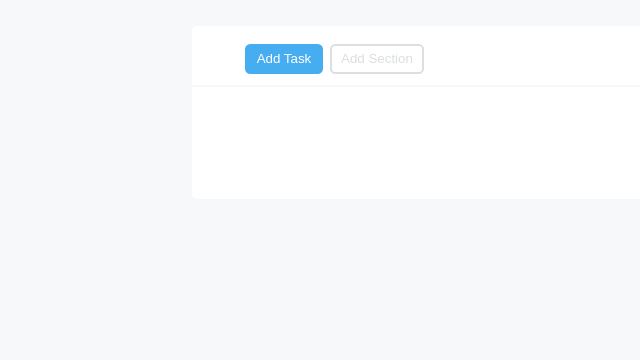
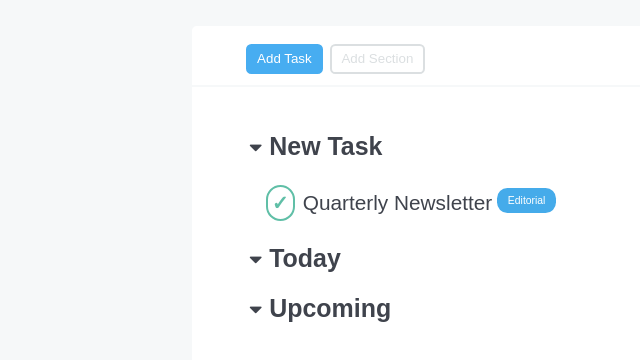
Before and after one commit to Francesco-Rapetti/html-css-toboolist, a plain HTML site: page index.html in a window 1280 px wide. Shown: the part 118-478 px from the top of the page, without its empty margins (0-640 px from the left). Drawn offline with Linux system fonts and the light colour scheme.

Commit message:
implements checklist and tags

```diff
--- a/css/style.css
+++ b/css/style.css
@@ -42,7 +42,6 @@ button {
     text-decoration: none;
     transition-duration: 0.4s;
     cursor: pointer;
-    border-style: initial;
     border: 2px solid #DBDFE1;
 }
 
@@ -50,12 +49,11 @@ button {
     background-color: #47ADF1;
     border: 2px solid #47ADF1;
     color: white;
-    /* box-shadow: 0 12px 16px 0 rgba(0,0,0,0.24), 0 17px 50px 0 rgba(0,0,0,0.19); */
 }
 
 #button1 {
     border: 2px solid #47ADF1;
-    margin-left: 4em;
+    margin-left: 6%;
     color: white;
     background-color: #47ADF1;
 }
@@ -71,9 +69,91 @@ button {
 }
 
 section:not(.buttonscontainer) {
-    padding: 3em;
+    padding: 1.5em 6%;
 }
 
 ul {
-    list-style-type: none;
+    color: #3F434C;
+    list-style-type: "\f0d7";
+    font-family: 'FontAwesome';
+    padding-left: 1em;
 }
+
+li {
+    font-size: 1.3em;
+}
+
+li span {
+    font-size: 0.8em;
+}
+
+h2 {
+    font-family: sans-serif;
+    padding-left: 0.3em;
+}
+
+input[type="checkbox"] {
+    appearance: none;
+    /* height: 2em;
+    width: 2em; */
+    border: 2px solid #eb5c53;
+    border-radius: 2em;
+    padding: 0.3em;
+    cursor: pointer;
+    outline: none;
+    display: inline;
+    align-items: center;
+    justify-content: center;
+}
+
+/* cross */
+input[type="checkbox"]:before {
+    content: "\2717";
+    font-weight: 900;
+    color: #eb5c53;
+    font-size: 1.5em;
+    display: none;
+}
+
+/* check */
+input[type="checkbox"]:after {
+    content: "\2713";
+    font-weight: 900;
+    color: #60BFA7;
+    font-size: 1.5em;
+    display: none;
+}
+
+input[type="checkbox"]:hover {
+    background-color: #DBDFE1;
+}
+
+input[type="checkbox"]:checked {
+    border: 2px solid #60BFA7;
+}
+
+input[type="checkbox"]:checked:after {
+    display: inline;
+}
+
+input[type="checkbox"]:not(:checked):before {
+    display: inline;
+}
+
+label {
+    font-family: sans-serif;
+}
+
+.tag {
+    font-family: sans-serif;
+    font-size: 0.5em;
+    background-color: black;
+    color: white;
+    padding: 0.7em 1em;
+    border-radius: 1em;
+    vertical-align: middle;
+}
+
+#blue {
+    background-color: #45ABEA;
+}
--- a/index.html
+++ b/index.html
@@ -5,6 +5,8 @@
     <meta name="viewport" content="width=device-width, initial-scale=1.0">
     <title>html-css-toboolist</title>
     <link rel="stylesheet" href="css/style.css">
+    <link rel="stylesheet" type="text/css" href="https://stackpath.bootstrapcdn.com/font-awesome/4.7.0/css/font-awesome.min.css">
+
 </head>
 <body>
     <!-- header -->
@@ -24,7 +26,24 @@
             <section>
                 <ul>
                     <li>
+                        <span>
+                            <h2>New Task</h2>
+                        </span>
+                        <input type="checkbox" id="check" checked="check">
+                        <label for="check">Quarterly Newsletter</label>
+                        <span class="tag" id="blue">Editorial</span>
+                    </li>
 
+                    <li>
+                        <span>
+                            <h2>Today</h2>
+                        </span>
+                    </li>
+
+                    <li>
+                        <span>
+                            <h2>Upcoming</h2>
+                        </span>
                     </li>
                 </ul>
             </section>
```
